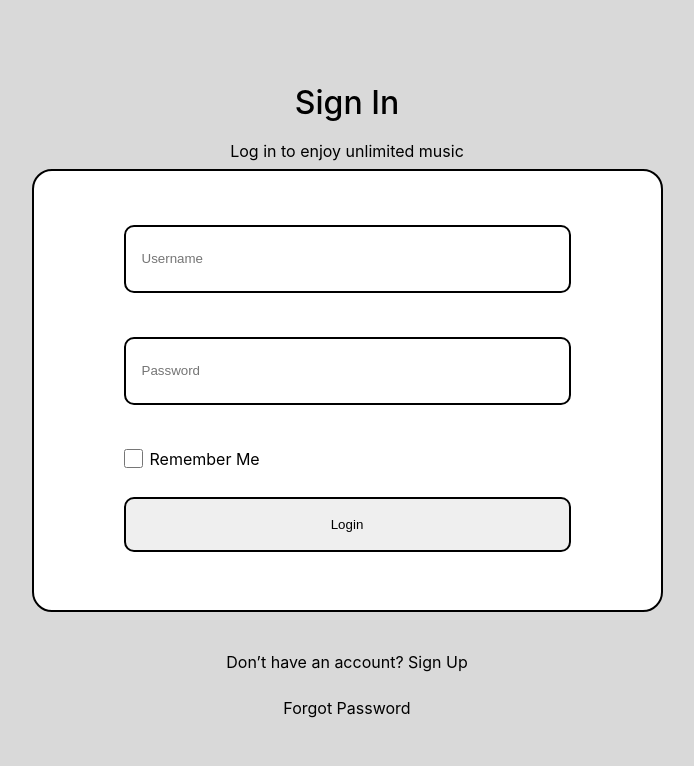
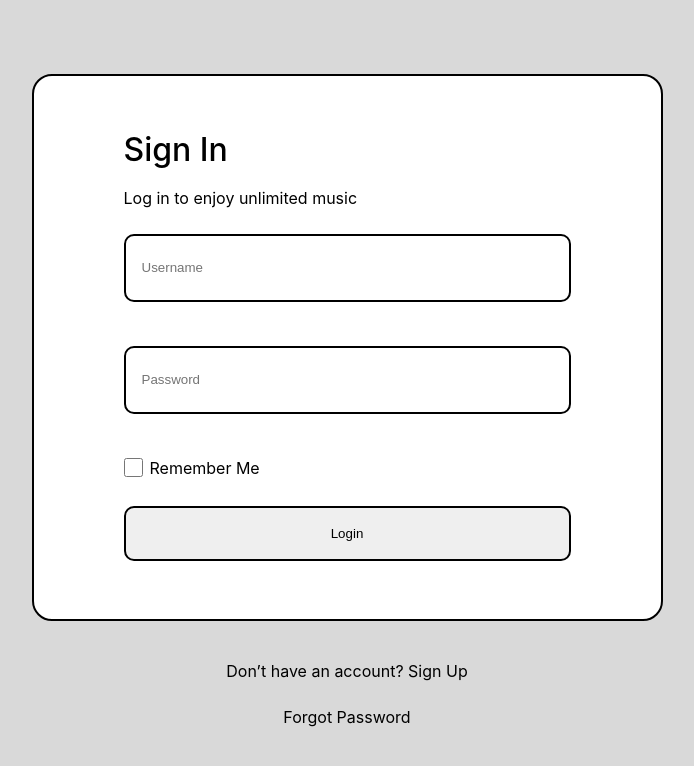
Before and after one commit to Apro2011/Collaboration-Project, a Next.js app in the folder frontend/: page /login in a window 1280 px wide. Shown: the top 766 px of the page, without its empty margins (293-987 px from the left). Built offline with nearby package versions, Linux system fonts and the light colour scheme; no server answers.

Commit message:
Editd login box

```diff
--- a/frontend/src/components/login/Login.js
+++ b/frontend/src/components/login/Login.js
@@ -31,8 +31,6 @@ const Login = () => {
 
   return (
     <div className={styles.container}>
-      <p className={styles.login_title}>Sign In</p>
-      <p className={styles.login_subtitle}>Log in to enjoy unlimited music</p>
       <Formik
         initialValues={initialFormState}
         validationSchema={validationLogin}
@@ -40,6 +38,8 @@ const Login = () => {
       >
         {({ isSubmitting ,errors,touched }) => (
           <Form  className={styles.login_box}>
+            <p className={styles.login_title}>Sign In</p>
+            <p className={styles.login_subtitle}>Log in to enjoy unlimited music</p>
             <Field className={styles.input} placeholder="Username" name="username" />
             <p className={(errors.username && touched.username) ? styles.error_show : styles.error_hide }>{errors.username}</p>
             <Field
@@ -87,7 +87,7 @@ Login.getInitialProps = async () => {
   // Check if the user is authenticated
   const isAuthenticated = checkIfUserIsAuthenticated();
 
-  if (isAuthenticated) {
+  if (true) {
     // If the user is authenticated, redirect to the home page
     Router.push('/');
   }
--- a/frontend/src/components/login/login.module.css
+++ b/frontend/src/components/login/login.module.css
@@ -28,7 +28,7 @@
     font-weight: 400;
     font-size: 16px;
     line-height: 19px;
-    margin-bottom: 8px;
+    margin-bottom: 26px;
 }
 
 .input{
--- a/frontend/src/hocs/withAuth.js
+++ b/frontend/src/hocs/withAuth.js
@@ -3,8 +3,6 @@ import useAuth from "../hooks/useAuth";
 const withAuth = WrappedComponent => {
     return function WithAuth(props) {
       const user = useAuth();
-
-      console.log('user',user);
 
       if (!user) {
         return null;
--- a/frontend/src/hooks/useAuth.js
+++ b/frontend/src/hooks/useAuth.js
@@ -21,7 +21,6 @@ function useAuth() {
             const username = result.data.verifyToken.payload.username;
             setUser({username})
           } catch (error) {
-            setUser(null);
             return;
           }
       };
```
